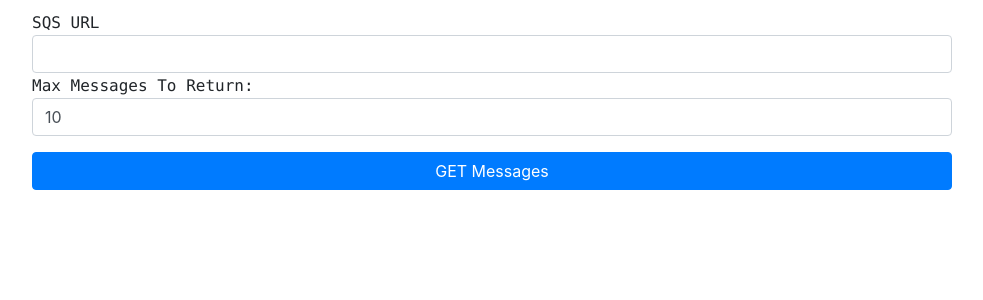
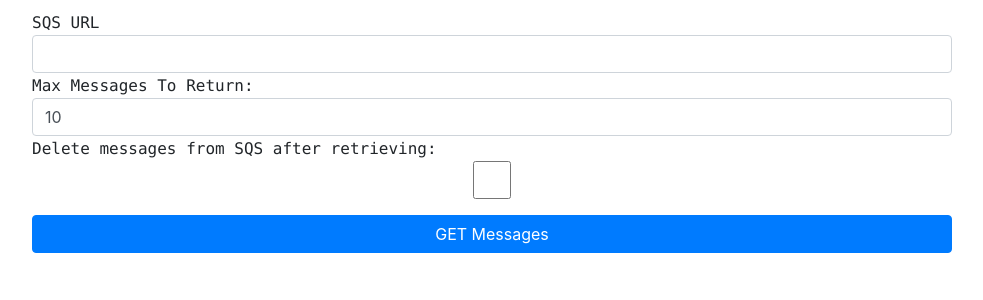
Before and after one commit to BeardedPhill/SQSMessageRetriever, a Flask app: page / in a window 1280 px wide. Shown: the top 300 px of the page, without its empty margins (148-1131 px from the left). Run offline with Flask 2, Linux system fonts and the light colour scheme; some libraries are stand-ins or nearby versions.

Commit message:
Add option to delete messages from sqs that were retrieved.

```diff
--- a/main.py
+++ b/main.py
@@ -1,43 +1,50 @@
-from flask import Flask, escape, request, render_template
-from message import Message, PageData
+from flask import Flask, escape, request, render_template, flash
+from message import Message, SqsFormData
 import sys
 import boto3
+import uuid
 
 app = Flask(__name__)
+app.secret_key = uuid.uuid4().hex
+sqs_client = boto3.client('sqs')
 
 @app.route('/')
 def index():
-    return render_template('get_messages_form.html', pageData=buildPageData('', 10))
+    return render_template('get_messages_form.html', sqsFormData=buildSqsFormData(request))
 
 @app.route("/get_sqs_messages", methods=["POST"])
 def get_messages():
-    for key, value in request.form.items():
-        if (key=="SQS_URL"):
-            queue_url_global=value
-            queue_url = value
-        elif (key=="MAX_MSG"):
-            max_messages_global=int(value)
-            max_messages = int(value)
+    sqsFormData=buildSqsFormData(request)
 
     try:
-        messages = call_sqs(queue_url, max_messages)
+        messages = call_sqs(sqsFormData.queue_url, sqsFormData.max_messages, sqsFormData.delete_messages)
         return render_template(
             'index.html',
             messages=messages,
-            pageData=buildPageData(queue_url, max_messages)
+            sqsFormData=sqsFormData
         )
     except Exception as e:
         return render_template(
             'error_template.html',
             error_message=str(e),
-            pageData=buildPageData(queue_url, max_messages)
+            sqsFormData=sqsFormData
         )
 
-def buildPageData(queue_url, max_messages):
-    return PageData(queue_url, max_messages)
+def buildSqsFormData(request):
+    # Default values
+    queue_url=''
+    max_messages=10
 
-def get_messages_from_queue(queue_url, max_messages):
-    sqs_client = boto3.client('sqs')
+    for key, value in request.form.items():
+        if (key=="SQS_URL"):
+            queue_url = value
+        elif (key=="MAX_MSG"):
+            max_messages = int(value)
+
+    delete_messages = request.form.get("DEL_MSG")
+    return SqsFormData(queue_url, max_messages, delete_messages)
+
+def get_messages_from_queue(queue_url, max_messages, delete_messages):
     max_messages_per_api_call=10
     message_count=0
 
@@ -63,8 +70,30 @@
                     yield message
             except KeyError:
                 return
+
+            if delete_messages=='on':
+                delete_messages_from_sqs(queue_url, resp)
         else:
             return
+
+def delete_messages_from_sqs(queue_url, retrieve_response):
+    entries=[]
+    for msg in retrieve_response['Messages']:
+        entries.append({'Id': msg['MessageId'], 'ReceiptHandle': msg['ReceiptHandle']})
+
+    delete_response = sqs_client.delete_message_batch(
+        QueueUrl=queue_url, Entries=entries
+    )
+
+    try:
+        flash_message = ("Failed to delete messages:" +
+            "\nretrieved entries=" + repr(entries) +
+            "\ndelete response=" + repr(delete_response)).split('\n')
+
+        if len(delete_response['Successful']) != len(entries):
+            flash(flash_message)
+    except KeyError:
+        flash(flash_message)
 
 def determine_max_message_count(
     current_message_count,
@@ -79,9 +108,9 @@
         return max_messages_per_api_call
 
 
-def call_sqs(queue_url, max_messages):
+def call_sqs(queue_url, max_messages, delete_messages):
     messages=[]
-    for message in get_messages_from_queue(queue_url, max_messages):
+    for message in get_messages_from_queue(queue_url, max_messages, delete_messages):
         messages.append(Message(message))
 
     return messages
--- a/message.py
+++ b/message.py
@@ -7,7 +7,8 @@
         self.timestamp = time.strftime('%Y-%m-%d %H:%M:%S', time.localtime(timestamp))
         self.body = message['Body']
 
-class PageData():
-    def __init__(self, queue_url=None, max_messages=None):
+class SqsFormData():
+    def __init__(self, queue_url=None, max_messages=None, delete_messages=None):
         self.queue_url = queue_url
         self.max_messages = max_messages
+        self.delete_messages = delete_messages
--- a/templates/base.html
+++ b/templates/base.html
@@ -11,6 +11,19 @@
    <title>SQS Message Retriever</title>
  </head>
  <body>
+   {% with messages = get_flashed_messages() %}
+      {% if messages %}
+        <div class="alert alert-danger">
+        {% for message in messages %}
+          <div>
+            {% for para in message %}
+              <p>{{ para }}</p>
+            {% endfor %}
+          </div>
+        {% endfor %}
+      </div>
+      {% endif %}
+    {% endwith %}
      <div class="container h-100">
        <div class="row align-items-center h-100">
            <div class="col-md-10 col-sm-12 mx-auto">
@@ -27,13 +40,15 @@
    <script type="text/javascript" src="../static/custom.js"></script>
  </body>
 </html>
-{% macro sqs_form(queue_url='', max_messages='') %}
+{% macro sqs_form(sqsFormData='') %}
   <form action="/get_sqs_messages" method="POST">
     <div class="form-group">
       <span class="text-monospace">SQS URL</span>
-      <input id="SQS_URL" type="text" class="form-control" name="SQS_URL" value={{queue_url}}>
+      <input id="SQS_URL" type="text" class="form-control" name="SQS_URL" value={{sqsFormData.queue_url}}>
       <span class="text-monospace">Max Messages To Return:</span>
-      <input id="MAX_MSG" type="text" class="form-control" name="MAX_MSG" value={{max_messages}}>
+      <input id="MAX_MSG" type="text" class="form-control" name="MAX_MSG" value={{sqsFormData.max_messages}}>
+      <span class="text-monospace">Delete messages from SQS after retrieving:</span>
+      <input id="DEL_MSG" type="checkbox" class="form-control" name="DEL_MSG" {{'checked=checked' if sqsFormData.delete_messages else ""}}>
     </div>
     <button type="submit" class="btn btn-block btn-primary">GET Messages</button>
   </form>
--- a/templates/error_template.html
+++ b/templates/error_template.html
@@ -2,7 +2,7 @@
 {% from "base.html" import sqs_form %}
 
 {% block content %}
-    {{ sqs_form(pageData.queue_url, pageData.max_messages) }}
+    {{ sqs_form(sqsFormData) }}
     <br />
     <div class="alert alert-danger">
       <p>{{ error_message }}</p>
--- a/templates/get_messages_form.html
+++ b/templates/get_messages_form.html
@@ -2,5 +2,5 @@
 {% from "base.html" import sqs_form %}
 
 {% block content %}
-  {{ sqs_form(pageData.queue_url, pageData.max_messages) }}
+  {{ sqs_form(sqsFormData) }}
 {% endblock %}
--- a/templates/index.html
+++ b/templates/index.html
@@ -2,7 +2,7 @@
 {% from "base.html" import sqs_form %}
 
 {% block content %}
-    {{ sqs_form(pageData.queue_url, pageData.max_messages) }}
+    {{ sqs_form(sqsFormData) }}
     <br />
     <div style="overflow: auto; max-height: 80vh">
         <div class="table-responsive">
```
